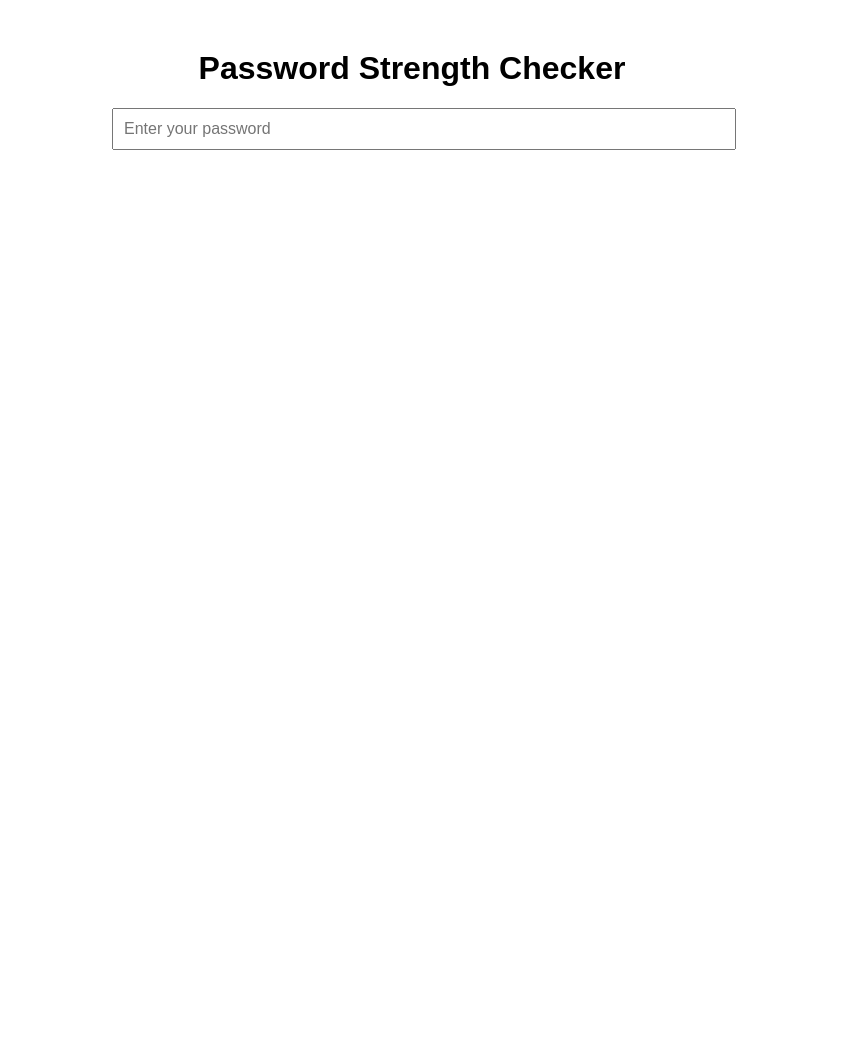
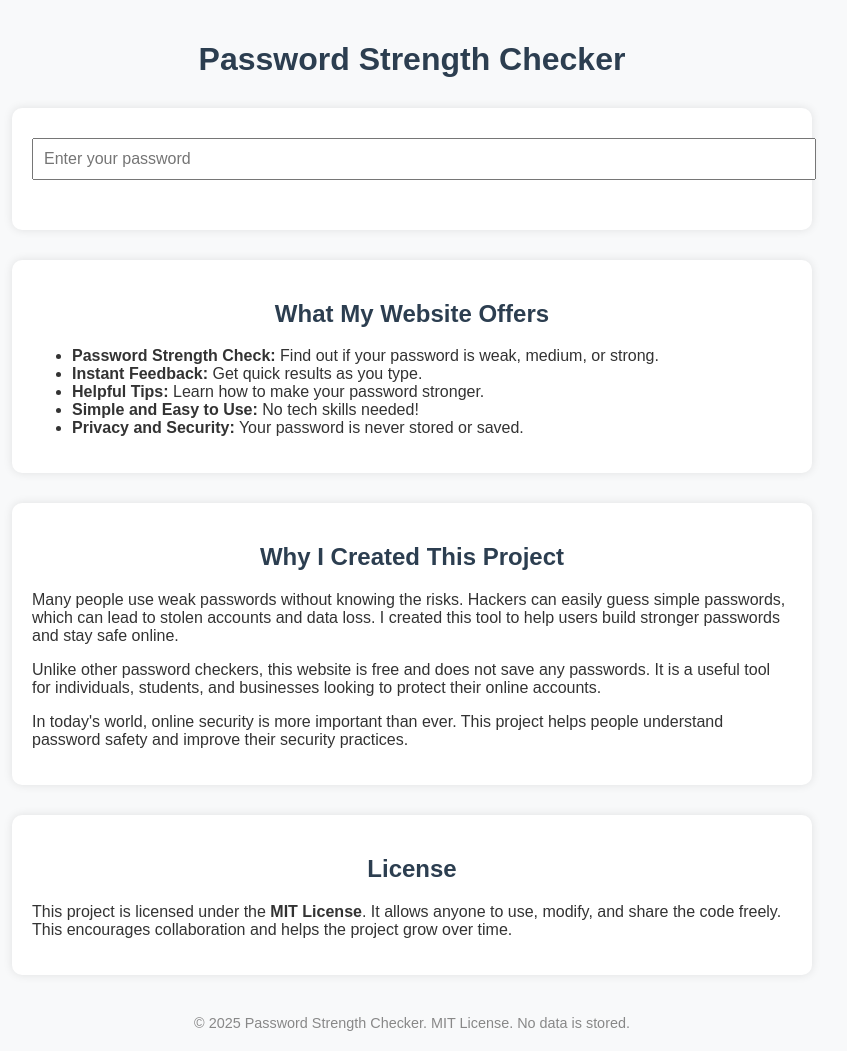
Before and after one commit to urstassy/Password-checker-project.-Student-Iudina-Anastasiia.-Student-ID-35486334, a plain HTML site: page index.html in a window 1280 px wide. Shown: the whole page, without its empty margins (228-1075 px from the left). Before the commit the page ends 800 px from the top, so only its background shows below. Drawn offline with Linux system fonts and the light colour scheme.

Commit message:
Update index.html

```diff
--- a/index.html
+++ b/index.html
@@ -5,18 +5,25 @@
     <title>Password Strength Checker</title>
     <style>
         body {
-            font-family: sans-serif;
-            max-width: 600px;
-            margin: 50px auto;
+            font-family: Arial, sans-serif;
+            max-width: 800px;
+            margin: 0 auto;
+            padding: 20px;
+            background-color: #f8f9fa;
+            color: #333;
+        }
+        h1, h2 {
             text-align: center;
+            color: #2c3e50;
         }
         input {
             padding: 10px;
             width: 100%;
             font-size: 1em;
+            margin-top: 10px;
+            margin-bottom: 10px;
         }
         #result {
-            margin-top: 20px;
             font-weight: bold;
             font-size: 1.2em;
         }
@@ -24,17 +31,69 @@
         .medium { color: orange; }
         .strong { color: green; }
         #tips {
-            margin-top: 15px;
+            margin-top: 10px;
+            color: #555;
             font-size: 0.95em;
-            color: #555;
+        }
+        .section {
+            background: #ffffff;
+            border-radius: 10px;
+            padding: 20px;
+            margin-top: 30px;
+            box-shadow: 0 0 10px rgba(0,0,0,0.1);
+        }
+        footer {
+            text-align: center;
+            margin-top: 40px;
+            font-size: 0.9em;
+            color: #888;
         }
     </style>
 </head>
 <body>
+
     <h1>Password Strength Checker</h1>
-    <input type="password" id="password" placeholder="Enter your password">
-    <p id="result"></p>
-    <div id="tips"></div>
+
+    <div class="section">
+        <input type="password" id="password" placeholder="Enter your password">
+        <p id="result"></p>
+        <div id="tips"></div>
+    </div>
+
+    <div class="section">
+        <h2>What My Website Offers</h2>
+        <ul>
+            <li><strong>Password Strength Check:</strong> Find out if your password is weak, medium, or strong.</li>
+            <li><strong>Instant Feedback:</strong> Get quick results as you type.</li>
+            <li><strong>Helpful Tips:</strong> Learn how to make your password stronger.</li>
+            <li><strong>Simple and Easy to Use:</strong> No tech skills needed!</li>
+            <li><strong>Privacy and Security:</strong> Your password is never stored or saved.</li>
+        </ul>
+    </div>
+
+    <div class="section">
+        <h2>Why I Created This Project</h2>
+        <p>
+            Many people use weak passwords without knowing the risks. Hackers can easily guess simple passwords, which can lead to stolen accounts and data loss. I created this tool to help users build stronger passwords and stay safe online.
+        </p>
+        <p>
+            Unlike other password checkers, this website is free and does not save any passwords. It is a useful tool for individuals, students, and businesses looking to protect their online accounts.
+        </p>
+        <p>
+            In today's world, online security is more important than ever. This project helps people understand password safety and improve their security practices.
+        </p>
+    </div>
+
+    <div class="section">
+        <h2>License</h2>
+        <p>
+            This project is licensed under the <strong>MIT License</strong>. It allows anyone to use, modify, and share the code freely. This encourages collaboration and helps the project grow over time.
+        </p>
+    </div>
+
+    <footer>
+        &copy; 2025 Password Strength Checker. MIT License. No data is stored.
+    </footer>
 
     <script>
         const passwordInput = document.getElementById('password');
@@ -62,8 +121,10 @@
             } else {
                 result.textContent = "Strength: Strong";
                 result.className = "strong";
+                tips.innerHTML = "";
             }
         });
     </script>
+
 </body>
 </html>
```
